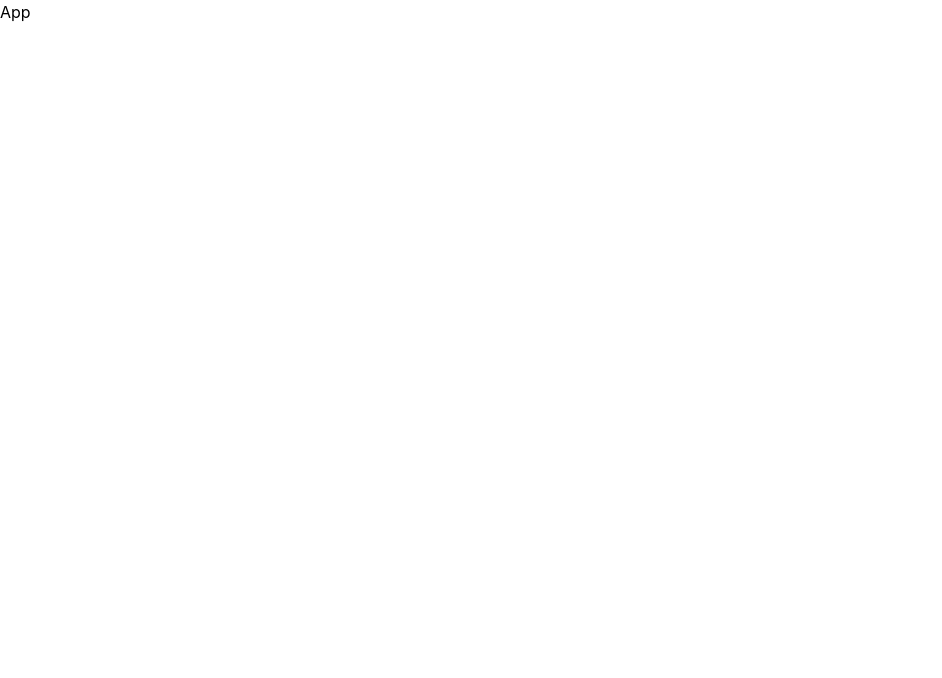
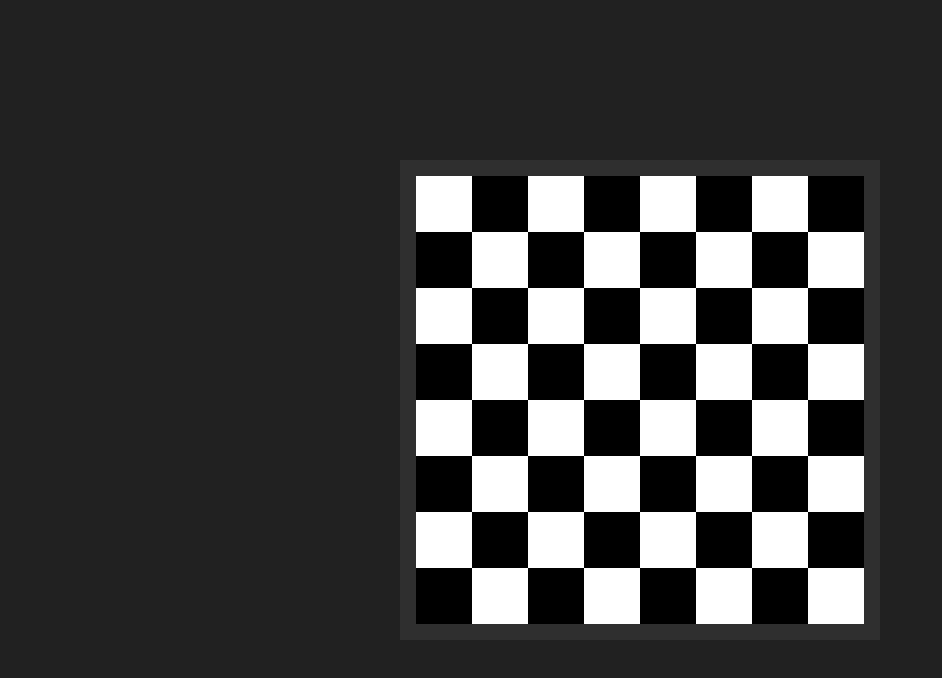
Before and after one commit to ali-tz-2004/chess, a React (Create React App) app: page / in a window 1280 px wide. Shown: the top 678 px of the page, without its empty margins (0-942 px from the left). Built offline with nearby package versions, Linux system fonts and the light colour scheme.

Commit message:
add design background chess

```diff
--- a/src/App.tsx
+++ b/src/App.tsx
@@ -1,7 +1,12 @@
 import "./App.css";
+import { Chess } from "./components/Chess";
 
 function App() {
-  return <h1>App</h1>;
+  return (
+    <div className="flex justify-center items-center h-screen bg-primary">
+      <Chess />
+    </div>
+  );
 }
 
 export default App;
--- /dev/null
+++ b/src/components/Chess.tsx
@@ -0,0 +1,50 @@
+import { useEffect, useState } from "react";
+
+type cellColorType = "bg-cellPrimary" | "bg-cellSecondary";
+
+interface CellType {
+  id: number;
+  color: cellColorType;
+}
+
+export const Chess = () => {
+  const [cells, setCells] = useState<CellType[]>([]);
+
+  useEffect(() => {
+    let tempList: CellType[] = [];
+    const countCells = 64;
+
+    let isOdd = false;
+
+    for (let i = 0; i < countCells; i++) {
+      if (i === 8 || i == 24 || i == 40 || i == 56) {
+        isOdd = true;
+      }
+      let id = i;
+      let color: cellColorType =
+        (i % 2) - (isOdd ? 1 : 0) === 0 ? "bg-cellSecondary" : "bg-cellPrimary";
+
+      let temp: CellType = {
+        id: id,
+        color: color,
+      };
+
+      tempList.push(temp);
+
+      if (i === 15 || i === 31 || i === 47 || i === 63) isOdd = false;
+    }
+
+    setCells(tempList);
+  }, []);
+
+  return (
+    <div className="h-custom-30 w-custom-30 bg-secondary grid grid-cols-8 grid-rows-8 p-4">
+      {cells.map((x) => (
+        <div
+          key={x.id}
+          className={`${x.color} w-full h-full text-green-600`}
+        ></div>
+      ))}
+    </div>
+  );
+};
```
